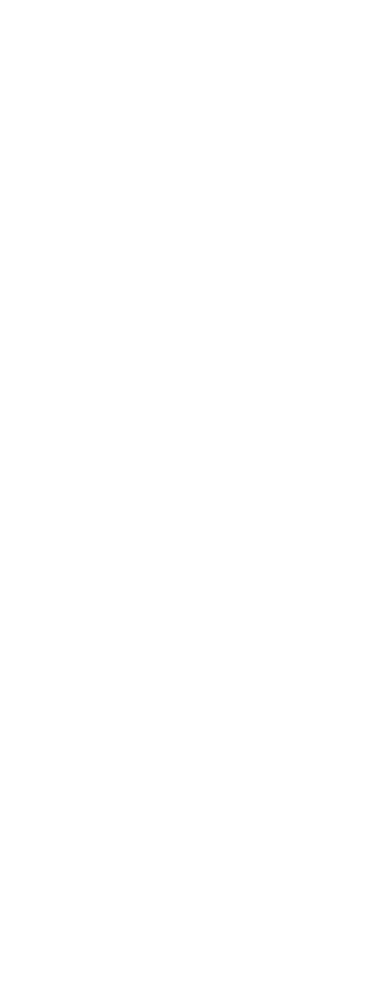
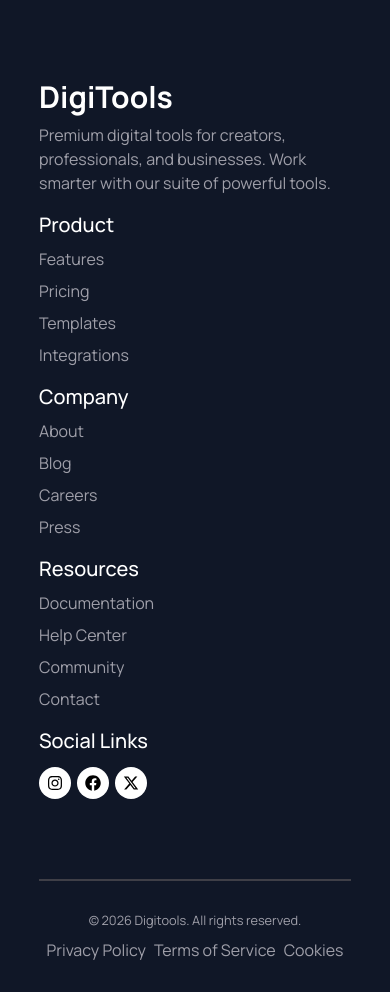
Before and after one commit to emon-101/DigiTools, a React (Vite) app: page / in a window 390 px wide. Shown: the part 8080-9072 px from the top of the page. Before the commit the page ends 8039 px from the top, so only its background shows below. Built offline with nearby package versions, Linux system fonts and the light colour scheme.

Commit message:
Implement footer with responsive layout

```diff
--- a/src/App.jsx
+++ b/src/App.jsx
@@ -9,6 +9,7 @@
 import Steps from "./components/Steps/Steps";
 import Pricing from "./components/Pricing/Pricing";
 import WorkFlow from "./components/WorkFlow/WorkFlow";
+import Footer from "./components/Footer/Footer";
 
 const fetchProducts = async () => {
   const res = await fetch("/productsData.json");
@@ -71,6 +72,8 @@
 
       <WorkFlow />
 
+      <Footer />
+
       <ToastContainer />
     </>
   );
--- /dev/null
+++ b/src/components/Footer/Footer.jsx
@@ -0,0 +1,67 @@
+import React from 'react';
+import { FaFacebook, FaInstagram } from 'react-icons/fa';
+import { FaXTwitter } from 'react-icons/fa6';
+
+const Footer = () => {
+    return (
+        <div className='bg-[#101727]'>
+            <div className="w-4/5 mx-auto text-white grid md:grid-cols-3 lg:grid-cols-5 gap-4 pt-30 pb-20 border-b-2 border-zinc-700">
+                {/* Headline */}
+                <div className="">
+                    <h1 className='font-bold mb-2 text-3xl'>DigiTools</h1>
+                    <p className='text-zinc-400'>Premium digital tools for creators, professionals, and businesses. Work smarter with our suite of powerful tools.</p>
+                </div>
+                {/* Products */}
+                <div className="">
+                    <h3 className='text-xl font-medium mb-2'>Product</h3>
+                    <ul className='flex flex-col gap-2 text-zinc-400'>
+                        <a href="">Features</a>
+                        <a href="">Pricing</a>
+                        <a href="">Templates</a>
+                        <a href="">Integrations</a>
+                    </ul>
+                </div>
+                {/* Menu */}
+                <div className="">
+                    <h3 className='text-xl font-medium mb-2'>Company</h3>
+                    <ul className='flex flex-col gap-2 text-zinc-400'>
+                        <a href="">About</a>
+                        <a href="">Blog</a>
+                        <a href="">Careers</a>
+                        <a href="">Press</a>
+                    </ul>
+                </div>
+                {/* Resources */}
+                <div className="">
+                    <h3 className='text-xl font-medium mb-2'>Resources</h3>
+                    <ul className='flex flex-col gap-2 text-zinc-400'>
+                        <a href="">Documentation</a>
+                        <a href="">Help Center</a>
+                        <a href="">Community</a>
+                        <a href="">Contact</a>
+                    </ul>
+                </div>
+                {/* Social links */}
+                <div className="">
+                    <h3 className='text-xl font-medium mb-3'>Social Links</h3>
+                    <div className="flex gap-1.5 cursor-pointer">
+                        <div className="bg-white rounded-full flex justify-center items-center p-2"><FaInstagram className='text-black' /></div>
+                        <div className="bg-white rounded-full flex justify-center items-center p-2"><FaFacebook className='text-black' /></div>
+                        <div className="bg-white rounded-full flex justify-center items-center p-2"><FaXTwitter className='text-black'r /></div>
+                    </div>
+                </div>
+            </div>
+            {/* Copyrights */}
+            <div className="w-4/5 mx-auto text-zinc-400 py-7.5 flex justify-between items-center flex-col md:flex-row gap-2">
+                <small>© 2026 Digitools. All rights reserved.</small>
+                <div className="flex gap-2">
+                    <a href="">Privacy Policy</a>
+                    <a href="">Terms of Service</a>
+                    <a href="">Cookies</a>
+                </div>
+            </div>
+        </div>
+    );
+};
+
+export default Footer;
```
